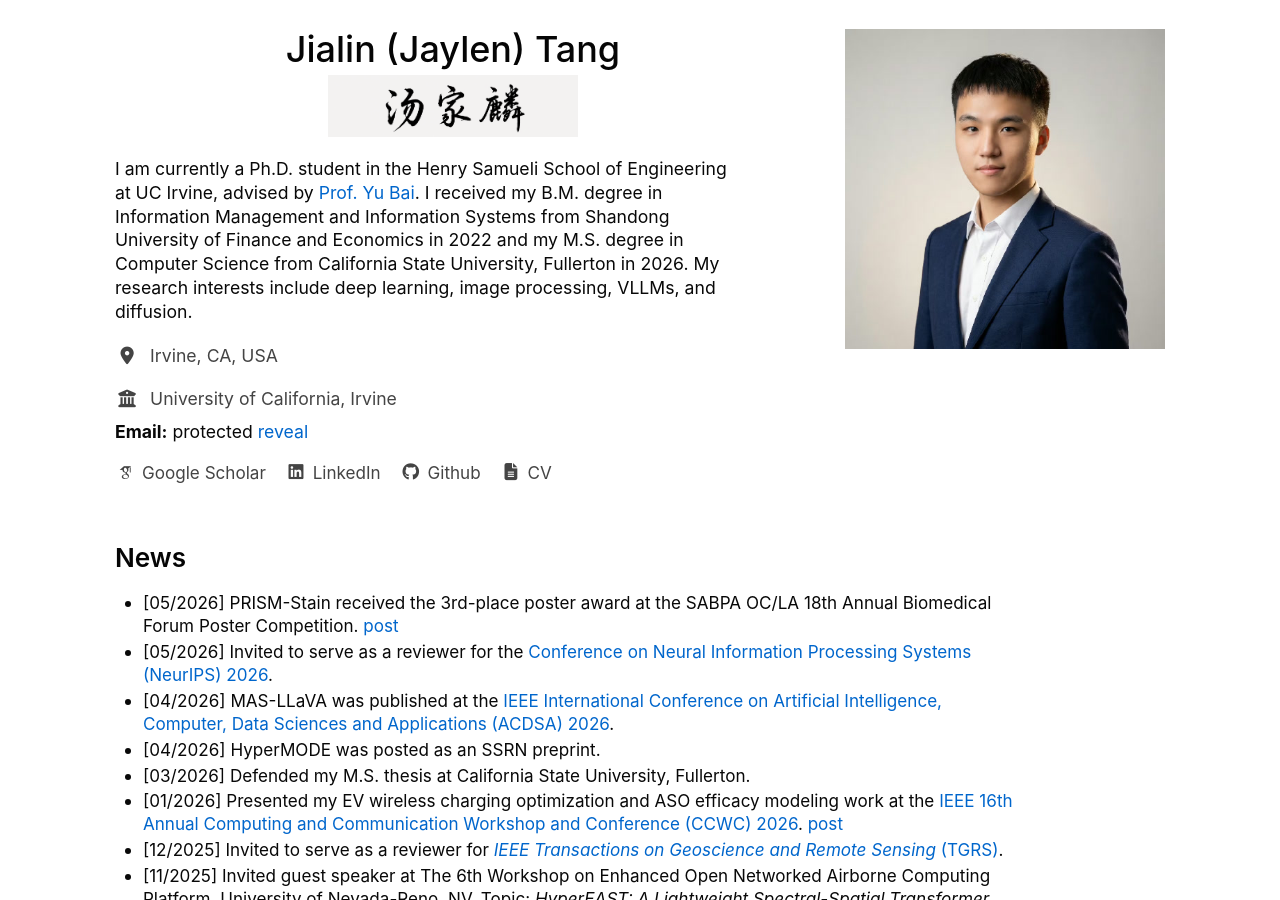
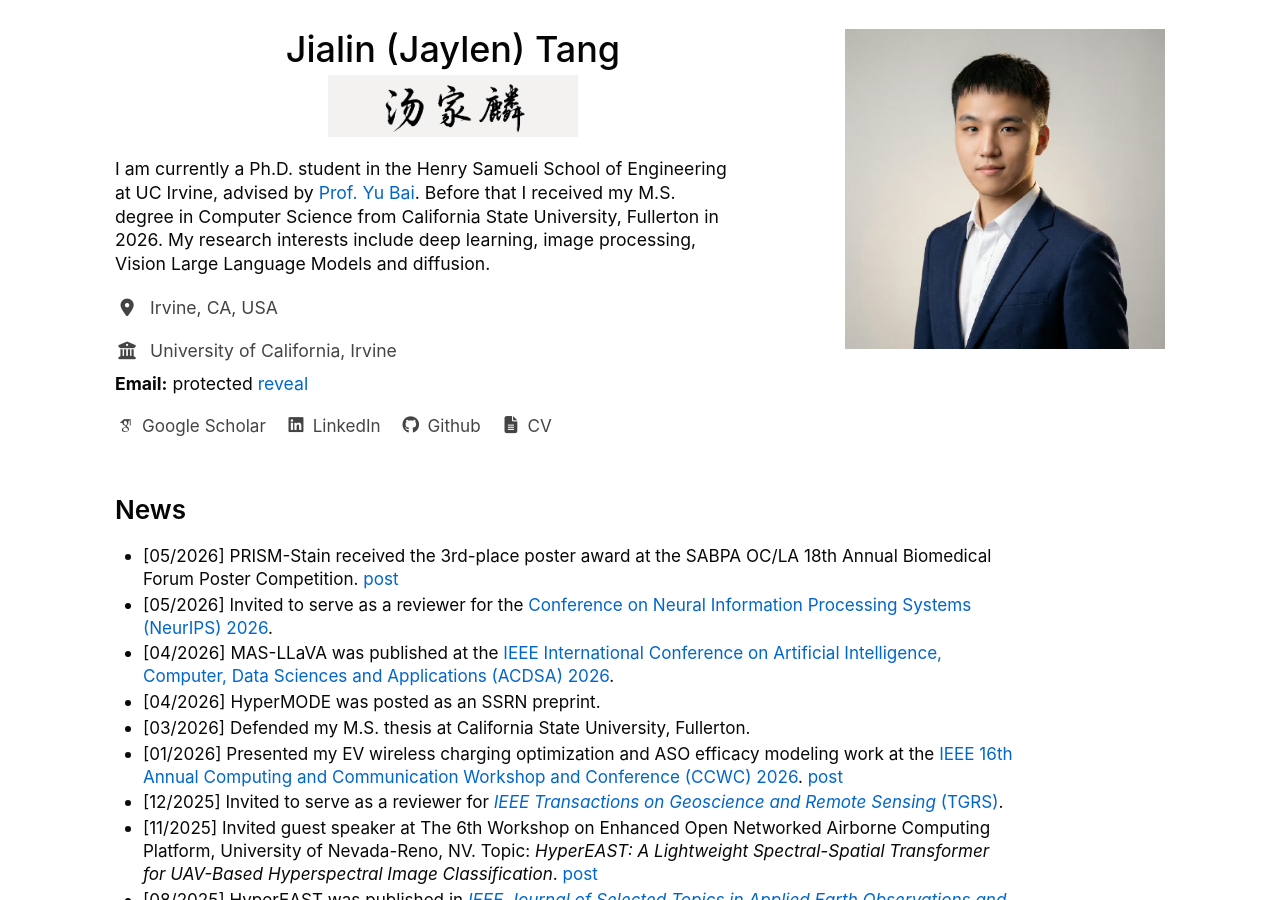
Before and after one commit to JaylenTang/jaylentang.github.io, a Jekyll site: the page built from _pages/about.md, in a window 1280 px wide and 900 px high. Built offline with Jekyll 4.4.1, drawn with Linux system fonts in a browser that asks for light colours; some web fonts are replaced.

Commit message:
update homepage bio wording

```diff
--- a/_pages/about.md
+++ b/_pages/about.md
@@ -15,11 +15,10 @@
 
       <p>
         I am currently a Ph.D. student in the Henry Samueli School of Engineering at
-        UC Irvine, advised by <a href="https://ecsicl.github.io/team/">Prof. Yu Bai</a>. I received my B.M. degree in Information
-        Management and Information Systems from Shandong University of Finance and
-        Economics in 2022 and my M.S. degree in Computer Science from California State
-        University, Fullerton in 2026. My research interests include deep learning,
-        image processing, VLLMs, and diffusion.
+        UC Irvine, advised by <a href="https://ecsicl.github.io/team/">Prof. Yu Bai</a>. Before that I received my M.S. degree in
+        Computer Science from California State University, Fullerton in 2026. My
+        research interests include deep learning, image processing, Vision Large
+        Language Models and diffusion.
       </p>
 
       <ul class="roger-profile-meta" aria-label="Profile details">
```
